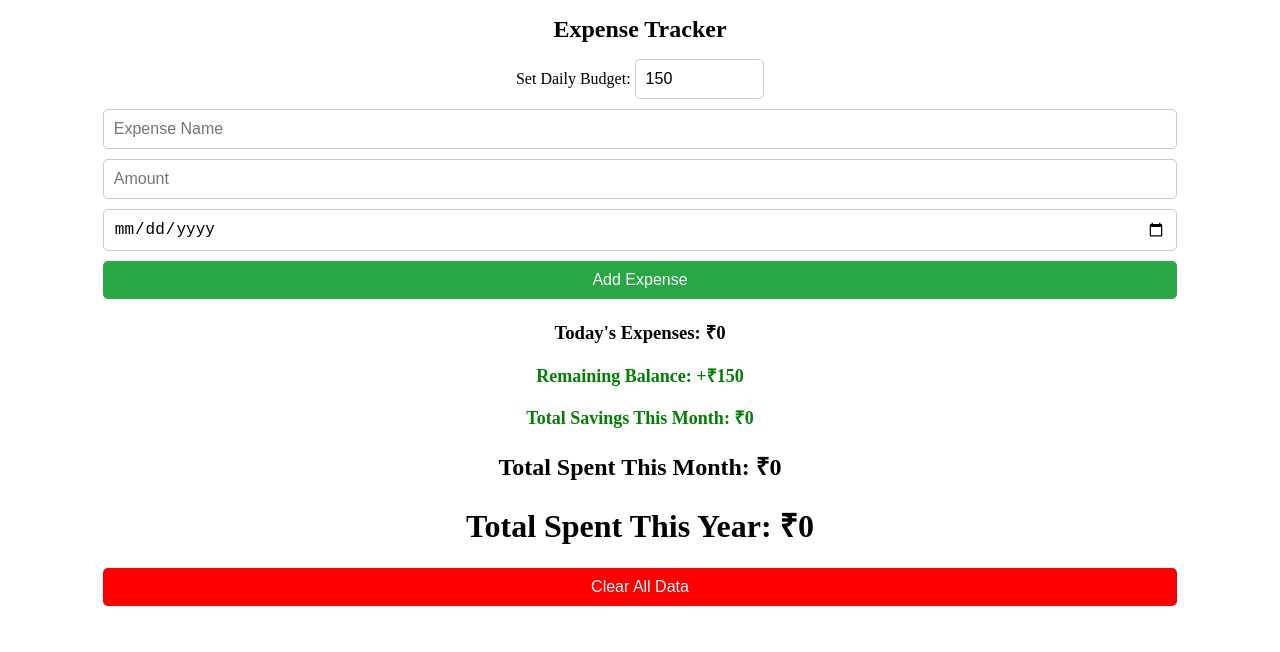
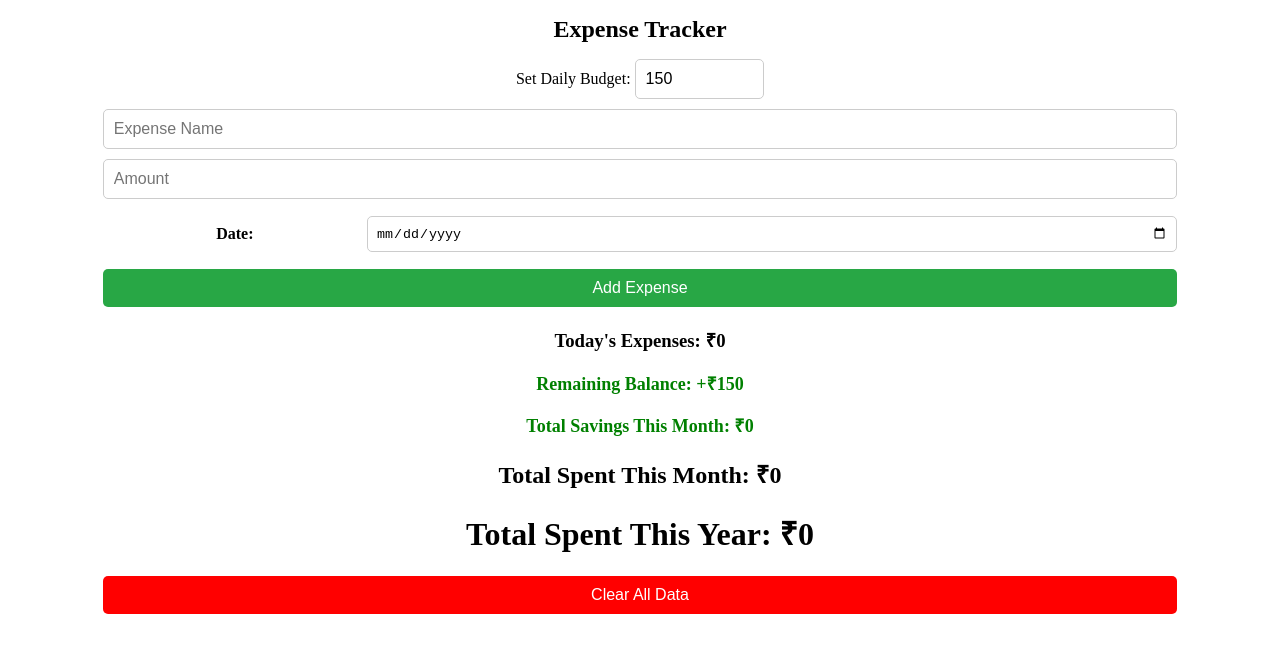
Before and after one commit to rohsingh26/Expense-Tracker, a Vue app: page / in a window 1280 px wide. Shown: the top 652 px of the page. Built offline with nearby package versions, Linux system fonts and the light colour scheme.

Commit message:
Added date

```diff
--- a/src/App.vue
+++ b/src/App.vue
@@ -22,7 +22,10 @@
         placeholder="Amount"
         class="input-field"
       />
-      <input type="date" v-model="newExpense.date" class="input-field" />
+      <div class="date-container">
+        <p class="date-label">Date:</p>
+        <input type="date" v-model="newExpense.date" class="date-input" />
+      </div>
       <button @click="addExpense" class="add-btn">Add Expense</button>
       <p v-if="errorMessage" class="error">{{ errorMessage }}</p>
     </div>
@@ -230,6 +233,25 @@ export default {
   border: 1px solid #ccc;
   border-radius: 5px;
 }
+.date-container {
+  display: flex;
+  align-items: center;
+  justify-content: space-between;
+  width: 100%;
+}
+
+.date-label {
+  flex: 0.5; /* Takes half width */
+  font-weight: bold;
+}
+
+.date-input {
+  flex: 1.5; /* Takes half width */
+  padding: 8px;
+  border: 1px solid #ccc;
+  border-radius: 5px;
+}
+
 .add-btn {
   background-color: #28a745;
   color: white;
```
